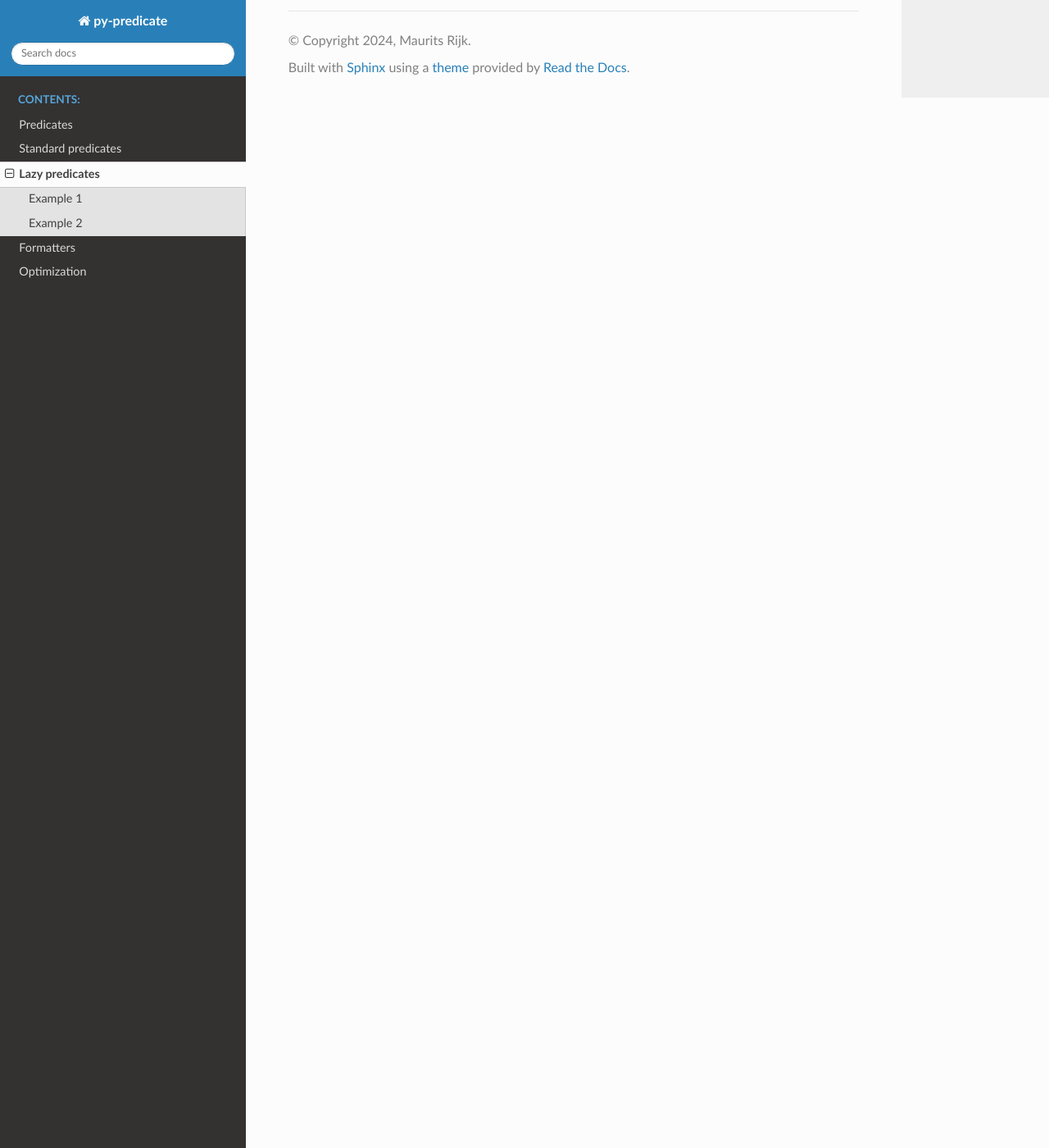
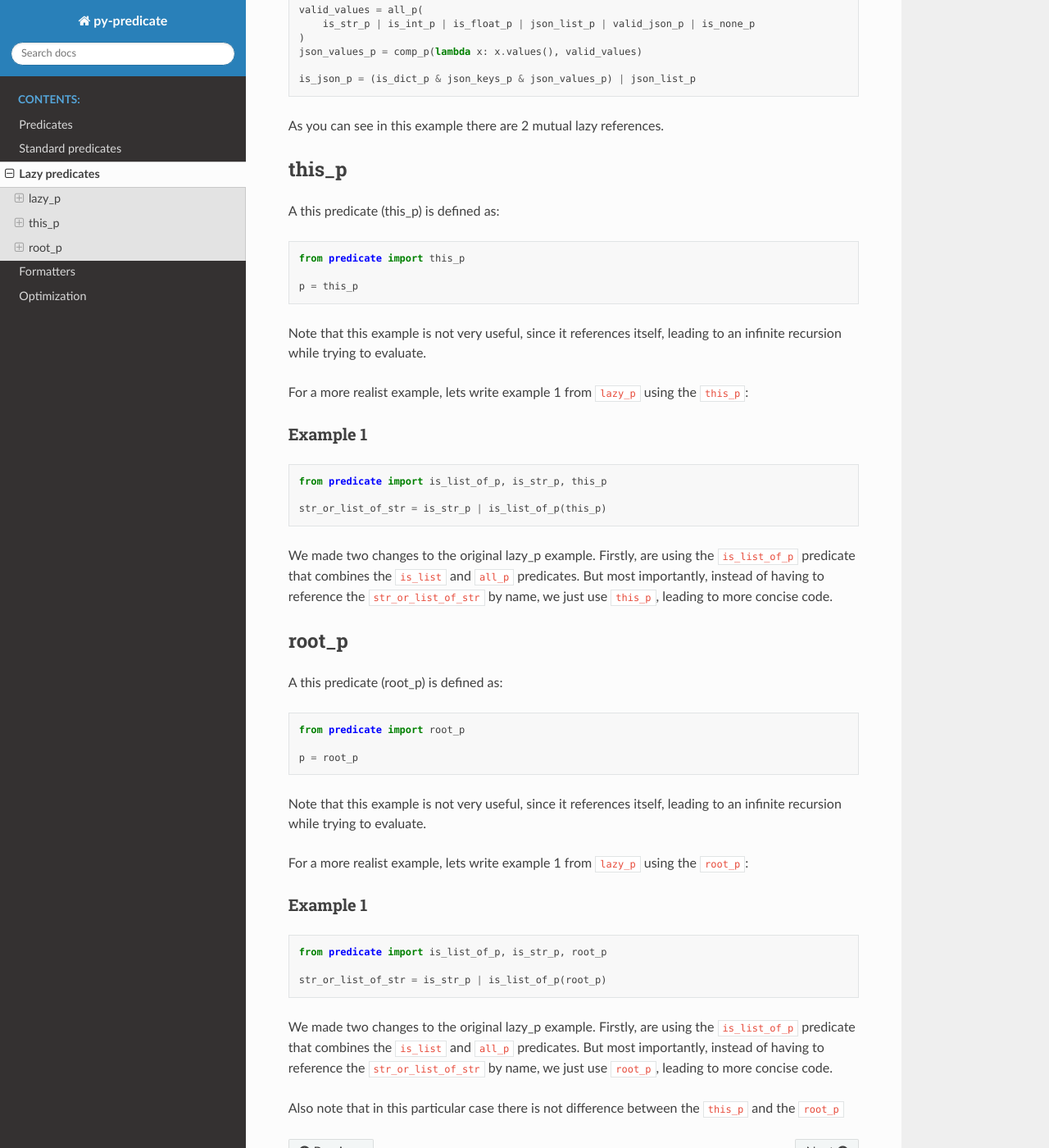
Before and after one commit to mrijk/py-predicate, a Sphinx documentation site: the page built from docs/lazy_predicates.rst, in a window 1280 px wide and 1400 px high, scrolled down 1444 px. Shown: the whole window at 82% size. Built offline with Sphinx 7.4.7 and the Read the Docs theme 3.1.0, drawn with Linux system fonts in a browser that asks for light colours; some of the changed text lies outside the part shown.

Commit message:
Optimize this_p and root_p

```diff
--- /dev/null
+++ b/docs/lazy_p.rst
@@ -0,0 +1,62 @@
+lazy_p
+------
+A lazy predicate is defined as:
+
+.. code-block:: python
+
+    from predicate import lazy_p
+
+    p = lazy_p("name_of_referenced_predicate")
+
+To make this more clear, we will give to examples.
+
+Example 1
+~~~~~~~~~
+In the next example we define a predicate, that tests if a given data structure is
+either a string, or a list of data that can again either be a string or a list of
+data. Ad infinitum.
+
+.. code-block:: python
+
+    from predicate import all_p, is_list_p, is_str_p, lazy_p
+
+    str_or_list_of_str = is_str_p | (is_list_p & all_p(lazy_p("str_or_list_of_str")))
+
+Note that the name of the reference must be the same as the variable name of the predicate that you are
+referencing.
+
+Applying this predicate gives the following results:
+
+.. code-block:: python
+
+    str_or_list_of_str("foo")
+    True
+
+    str_or_list_of_str(["foo"])
+    True
+
+    str_or_list_of_str(["foo", ["bar"]])
+    True
+
+    str_or_list_of_str(1)
+    False
+
+Example 2
+~~~~~~~~~
+We can even model a predicate that checks if a given data structure is valid json:
+
+.. code-block:: python
+
+    valid_json_p = lazy_p("is_json_p")
+    json_list_p = is_list_p & lazy_p("valid_values")
+
+    json_keys_p = all_p(is_str_p)
+
+    valid_values = all_p(
+        is_str_p | is_int_p | is_float_p | json_list_p | valid_json_p | is_none_p
+    )
+    json_values_p = comp_p(lambda x: x.values(), valid_values)
+
+    is_json_p = (is_dict_p & json_keys_p & json_values_p) | json_list_p
+
+As you can see in this example there are 2 mutual lazy references.
--- a/docs/lazy_predicates.rst
+++ b/docs/lazy_predicates.rst
@@ -4,63 +4,14 @@ Lazy predicates
 Lazy predicates are a more advanced feature that allow composing predicates that reference
 themself, or even having predicates with mutual references.
 
-A lazy predicate is defined as:
+There are 3 types of lazy predicates:
 
-.. code-block:: python
+#. lazy_p: references another predicate by name.
+#. this_p: refers to the predicate to which the this_p belongs
+#. root_p: refers to the root predicate, i.e. the fully composed predicate
 
-    from predicate import lazy_p
+In the next chapters we will explain them in more detail
 
-    p = lazy_p("name_of_referenced_predicate")
-
-To make this more clear, we will give to examples.
-
-Example 1
----------
-In the next example we define a predicate, that tests if a given data structure is
-either a string, or a list of data that can again either be a string or a list of
-data. Ad infinitum.
-
-.. code-block:: python
-
-    from predicate import all_p, is_list_p, is_str_p, lazy_p
-
-    str_or_list_of_str = is_str_p | (is_list_p & all_p(lazy_p("str_or_list_of_str")))
-
-Note that the name of the reference must be the same as the variable name of the predicate that you are
-referencing.
-
-Applying this predicate gives the following results:
-
-.. code-block:: python
-
-    str_or_list_of_str("foo")
-    True
-
-    str_or_list_of_str(["foo"])
-    True
-
-    str_or_list_of_str(["foo", ["bar"]])
-    True
-
-    str_or_list_of_str(1)
-    False
-
-Example 2
----------
-We can even model a predicate that checks if a given data structure is valid json:
-
-.. code-block:: python
-
-    valid_json_p = lazy_p("is_json_p")
-    json_list_p = is_list_p & lazy_p("valid_values")
-
-    json_keys_p = all_p(is_str_p)
-
-    valid_values = all_p(
-        is_str_p | is_int_p | is_float_p | json_list_p | valid_json_p | is_none_p
-    )
-    json_values_p = comp_p(lambda x: x.values(), valid_values)
-
-    is_json_p = (is_dict_p & json_keys_p & json_values_p) | json_list_p
-
-As you can see in this example there are 2 mutual lazy references.
+.. include:: lazy_p.rst
+.. include:: this_p.rst
+.. include:: root_p.rst
--- /dev/null
+++ b/docs/root_p.rst
@@ -0,0 +1,30 @@
+root_p
+------
+
+A this predicate (root_p) is defined as:
+
+.. code-block:: python
+
+    from predicate import root_p
+
+    p = root_p
+
+Note that this example is not very useful, since it references itself, leading to an infinite recursion while
+trying to evaluate.
+
+For a more realist example, lets write example 1 from ``lazy_p`` using the ``root_p``:
+
+Example 1
+~~~~~~~~~
+
+.. code-block:: python
+
+    from predicate import is_list_of_p, is_str_p, root_p
+
+    str_or_list_of_str = is_str_p | is_list_of_p(root_p)
+
+We made two changes to the original lazy_p example. Firstly, are using the ``is_list_of_p`` predicate that combines the
+``is_list`` and ``all_p`` predicates. But most importantly, instead of having to reference the ``str_or_list_of_str``
+by name, we just use ``root_p``, leading to more concise code.
+
+Also note that in this particular case there is not difference between the ``this_p`` and the ``root_p``
--- /dev/null
+++ b/docs/this_p.rst
@@ -0,0 +1,28 @@
+this_p
+------
+
+A this predicate (this_p) is defined as:
+
+.. code-block:: python
+
+    from predicate import this_p
+
+    p = this_p
+
+Note that this example is not very useful, since it references itself, leading to an infinite recursion while
+trying to evaluate.
+
+For a more realist example, lets write example 1 from ``lazy_p`` using the ``this_p``:
+
+Example 1
+~~~~~~~~~
+
+.. code-block:: python
+
+    from predicate import is_list_of_p, is_str_p, this_p
+
+    str_or_list_of_str = is_str_p | is_list_of_p(this_p)
+
+We made two changes to the original lazy_p example. Firstly, are using the ``is_list_of_p`` predicate that combines the
+``is_list`` and ``all_p`` predicates. But most importantly, instead of having to reference the ``str_or_list_of_str``
+by name, we just use ``this_p``, leading to more concise code.
```
Also changed, not shown: 2 other files.
